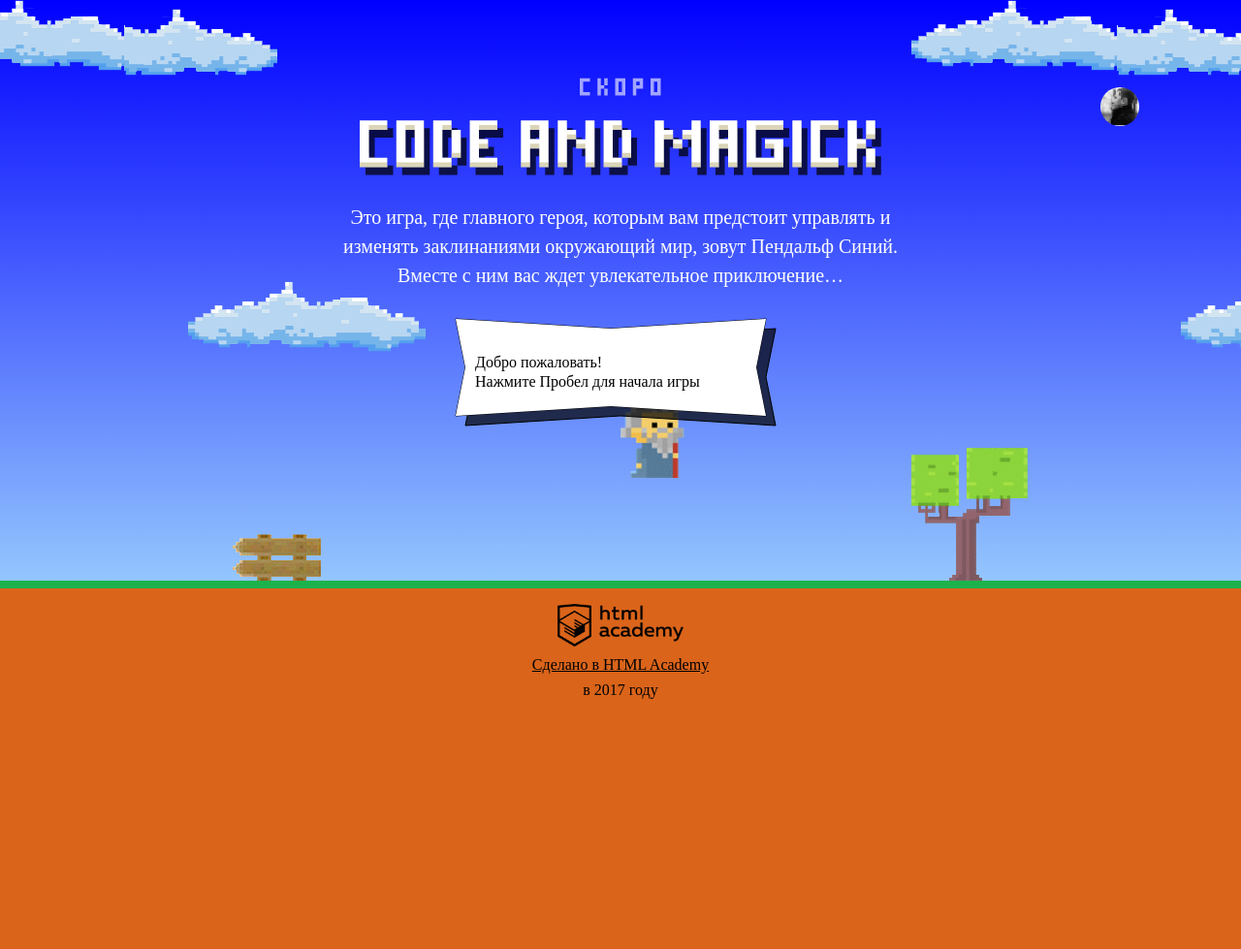
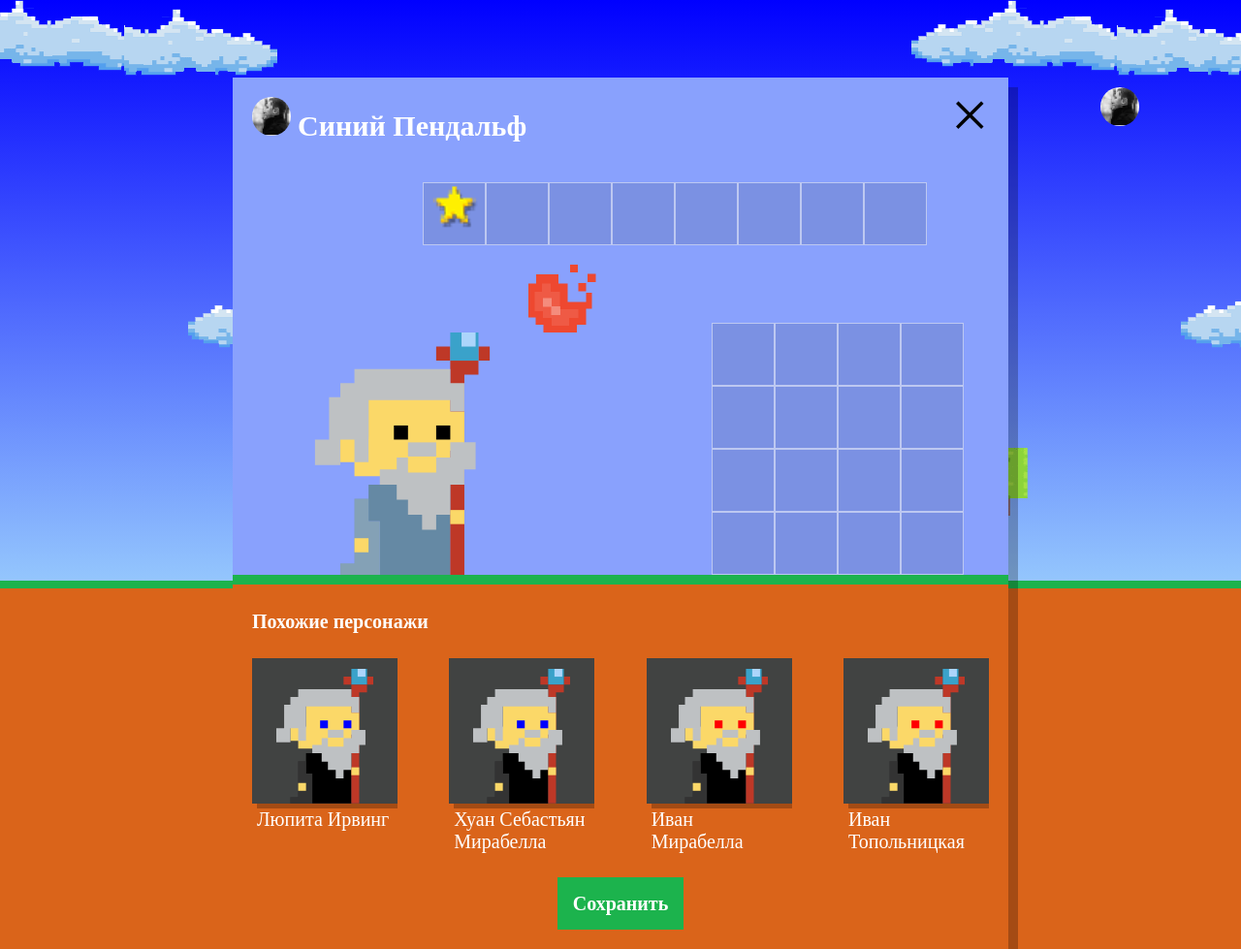
Before and after one commit to terentyevtsv/768081-code-and-magick-19, a website: page index.html in a window 1280 px wide. Shown: the whole page at 97% size. Before the commit the page ends 800 px from the top, so only its background shows below. Drawn offline with Linux system fonts and the light colour scheme; a web font is replaced by a local one.

Commit message:
Подключил скрипт с первой версией отрисовки волшебников

```diff
--- a/index.html
+++ b/index.html
@@ -215,6 +215,6 @@
 </script>
 <script src="js/stat.js"></script>
 <script src="js/game.js"></script>
-
+<script src="js/setup.js"></script>
 </body>
 </html>
--- /dev/null
+++ b/js/setup.js
@@ -0,0 +1,121 @@
+'use strict';
+
+var WIZARD_NAMES = [
+  'Иван',
+  'Хуан Себастьян',
+  'Мария',
+  'Кристоф',
+  'Виктор',
+  'Юлия',
+  'Люпита',
+  'Вашингтон'
+];
+
+var WIZARD_SURNAMES = [
+  'да Марья',
+  'Верон',
+  'Мирабелла',
+  'Вальц',
+  'Онопко',
+  'Топольницкая',
+  'Нионго',
+  'Ирвинг'
+];
+
+var COAT_COLORS = [
+  'rgb (101, 137, 164)',
+  'rgb (241, 43, 107)',
+  'rgb (146, 100, 161)',
+  'rgb (56, 159, 117)',
+  'rgb (215, 210, 55)',
+  'rgb (0, 0, 0)'
+];
+
+var EYES_COLORS = [
+  'black',
+  'red',
+  'blue',
+  'yellow',
+  'green'
+];
+
+var WIZARD_COUNT = 4;
+
+// Указатель на разметку внутри шаблона
+var similarWizardTemplate = document
+  .querySelector('#similar-wizard-template')
+  .content
+  .querySelector('.setup-similar-item');
+
+// Контейнер, в который добавляются разметки случайных волшебников
+var similarWizardList = document.querySelector('.setup-similar-list');
+
+// Показывает диалог настройки волшебника
+var showUserDialog = function () {
+  var userDialog = document.querySelector('.setup');
+  userDialog.classList.remove('hidden');
+};
+
+// Функция возвращает случайный целый элемент в выбранном диапазоне значений
+var getRandomInteger = function (min, max) {
+  // случайное число от min до (max+1)
+  var randomValue = min + Math.random() * (max + 1 - min);
+  return Math.floor(randomValue);
+};
+
+// Отрисовывает волшебников во фрагменте документа.
+// После этого добавляет их в контейнер на страницу
+var renderWizards = function () {
+  var wizards = generateRandomWizards();
+  var documentFragment = document.createDocumentFragment();
+
+  for (var i = 0; i < wizards.length; ++i) {
+    var wizardElement = renderWizard(wizards[i]);
+    documentFragment.appendChild(wizardElement);
+  }
+
+  similarWizardList.appendChild(documentFragment);
+};
+
+// Генерирует массив объектов волшебников с параметрами сгенерированными
+// случайно из массивов
+var generateRandomWizards = function () {
+  var wizards = [];
+
+  // Массив из WIZARD_COUNT элементов
+  for (var i = 0; i < WIZARD_COUNT; ++i) {
+    // Полное имя формируется конкатенацией случайного имени и фамилии
+    var fullName =
+      WIZARD_NAMES[getRandomInteger(0, WIZARD_NAMES.length - 1)] +
+      ' ' +
+      WIZARD_SURNAMES[getRandomInteger(0, WIZARD_SURNAMES.length - 1)];
+
+    // Заполняем очередной объект волшебника
+    var wizard = {
+      name: fullName,
+      coatColor: COAT_COLORS[getRandomInteger(0, COAT_COLORS.length - 1)],
+      eyesColor: EYES_COLORS[getRandomInteger(0, EYES_COLORS.length - 1)]
+    };
+
+    // Добавляем его в массив
+    wizards[i] = wizard;
+  }
+
+  // Массив возвращается из функции
+  return wizards;
+};
+
+// создает элемент волшебника для DOM
+var renderWizard = function (wizard) {
+  var wizardElement = similarWizardTemplate.cloneNode(true);
+
+  wizardElement.querySelector('.setup-similar-label').textContent = wizard.name;
+  wizardElement.querySelector('.wizard-coat').style.fill = wizard.coatColor;
+  wizardElement.querySelector('.wizard-eyes').style.fill = wizard.eyesColor;
+
+  return wizardElement;
+};
+
+showUserDialog();
+renderWizards();
+document.querySelector('.setup-similar').classList.remove('hidden');
```
